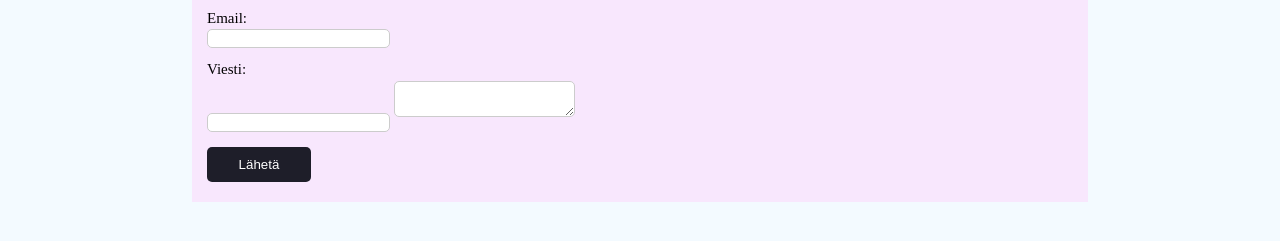
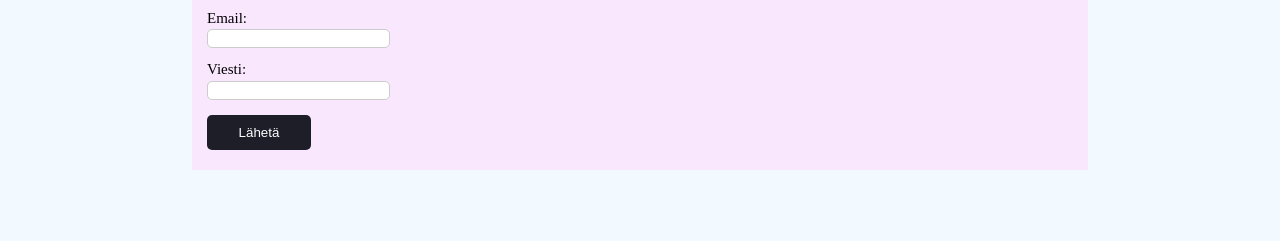
Before and after one commit to NellaVirtanen/Ohjelmointi-harjoituksia, a plain HTML site: page sendemail.html in a window 1280 px wide. Shown: the part 215-456 px from the top of the page. Drawn offline with Linux system fonts and the light colour scheme.

Commit message:
text box

```diff
--- a/sendemail.html
+++ b/sendemail.html
@@ -29,7 +29,6 @@
           <label>Viesti: </label>
           <br>
           <input type="text" id="viesti">
-          <textarea></textarea>
         </div>
         <input class="lahetanappi" type="submit" value="Lähetä">
       </form>
```
